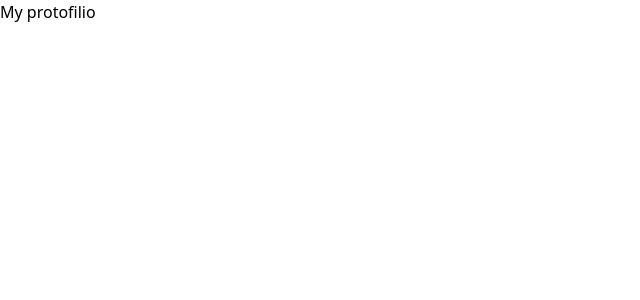
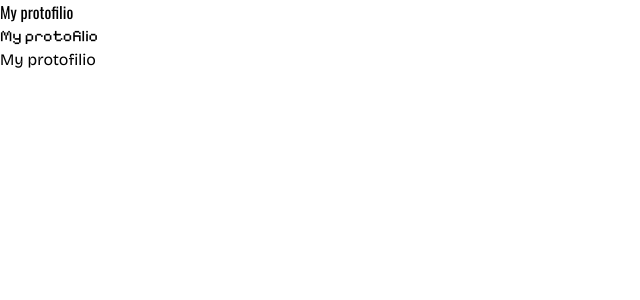
Before and after one commit to Zakaria-cmd5/Portfolio-, a Next.js app: page / in a window 1280 px wide. Shown: the top 300 px of the page, without its empty margins (0-640 px from the left). Built offline with nearby package versions, Linux system fonts and the light colour scheme.

Commit message:
Add fonts to the project

```diff
--- a/app/layout.tsx
+++ b/app/layout.tsx
@@ -1,17 +1,11 @@
+import { cn } from "@/lib/utils";
 import type { Metadata } from "next";
-import localFont from "next/font/local";
+import { Bricolage_Grotesque, Oswald, Pixelify_Sans } from "next/font/google";
 import "./globals.css";
 
-const geistSans = localFont({
-  src: "./fonts/GeistVF.woff",
-  variable: "--font-geist-sans",
-  weight: "100 900",
-});
-const geistMono = localFont({
-  src: "./fonts/GeistMonoVF.woff",
-  variable: "--font-geist-mono",
-  weight: "100 900",
-});
+const mainFont = Bricolage_Grotesque({ subsets: ["latin"] });
+const oswaldFont = Oswald({ subsets: ["latin"], variable: "--font-oswald" });
+const pixelifyFont = Pixelify_Sans({ subsets: ["latin"], variable: "--font-pixel" });
 
 export const metadata: Metadata = {
   title: "Zakaria Asad",
@@ -25,9 +19,7 @@ export default function RootLayout({
 }>) {
   return (
     <html lang="en">
-      <body
-        className={`${geistSans.variable} ${geistMono.variable} antialiased`}
-      >
+      <body className={cn(mainFont.className, oswaldFont.variable, pixelifyFont.variable)}>
         {children}
       </body>
     </html>
--- a/app/page.tsx
+++ b/app/page.tsx
@@ -1,6 +1,10 @@
 
 export default function Home() {
   return (
+    <>
+    <h1 className="font-oswald">My protofilio</h1>
+    <h1 className="font-pixel">My protofilio</h1>
     <h1>My protofilio</h1>
+    </>
   );
 }
--- a/tailwind.config.ts
+++ b/tailwind.config.ts
@@ -8,6 +8,10 @@ export default {
   ],
   theme: {
     extend: {
+      fontFamily: {
+        oswald: ["var(--font-oswald)"],
+        pixel: ["var(--font-pixel)"],
+      },
       colors: {
         background: "var(--background)",
         foreground: "var(--foreground)",
```
Also changed, not shown: app/fonts/GeistMonoVF.woff (deleted), app/fonts/GeistVF.woff (deleted).
